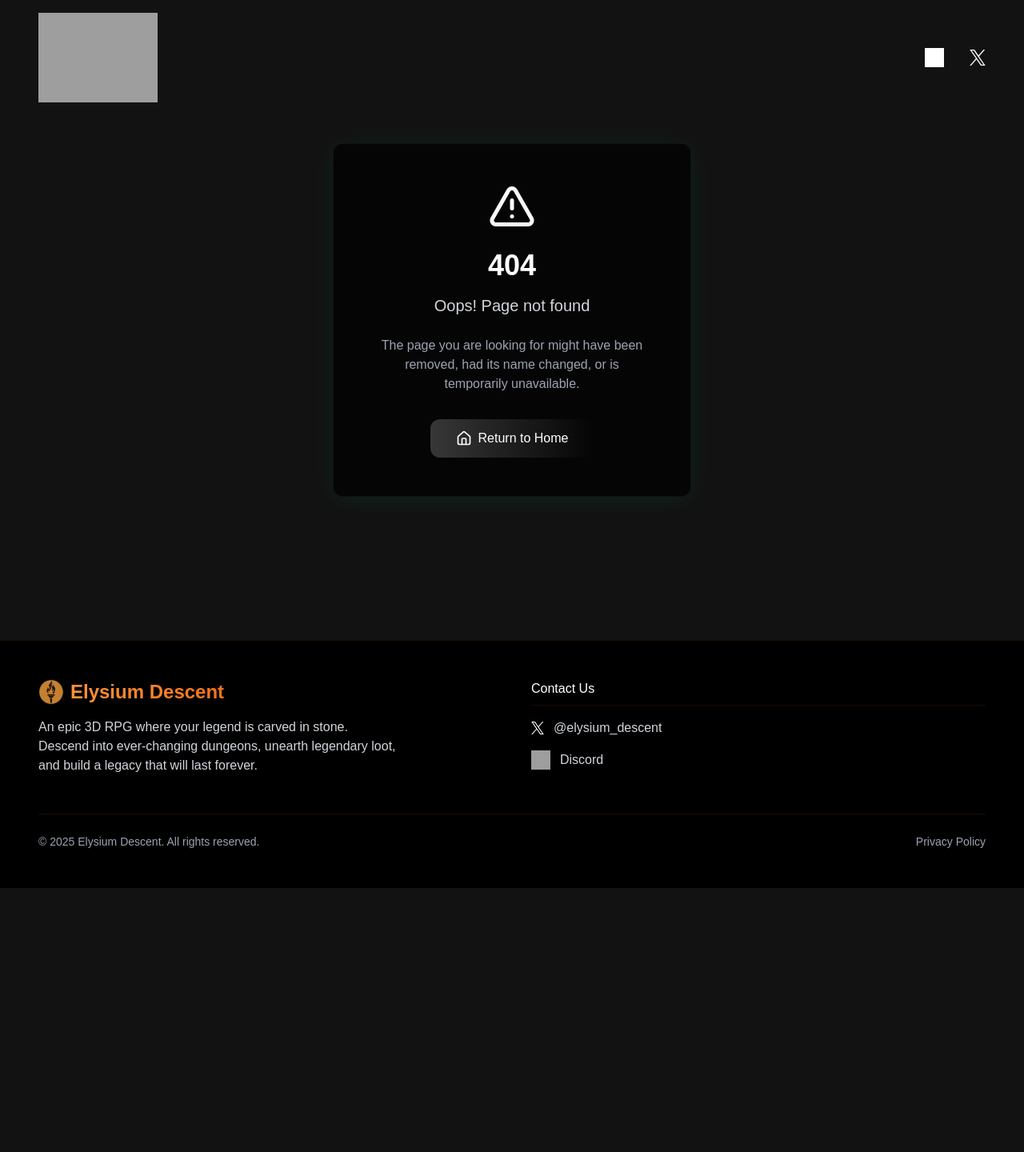
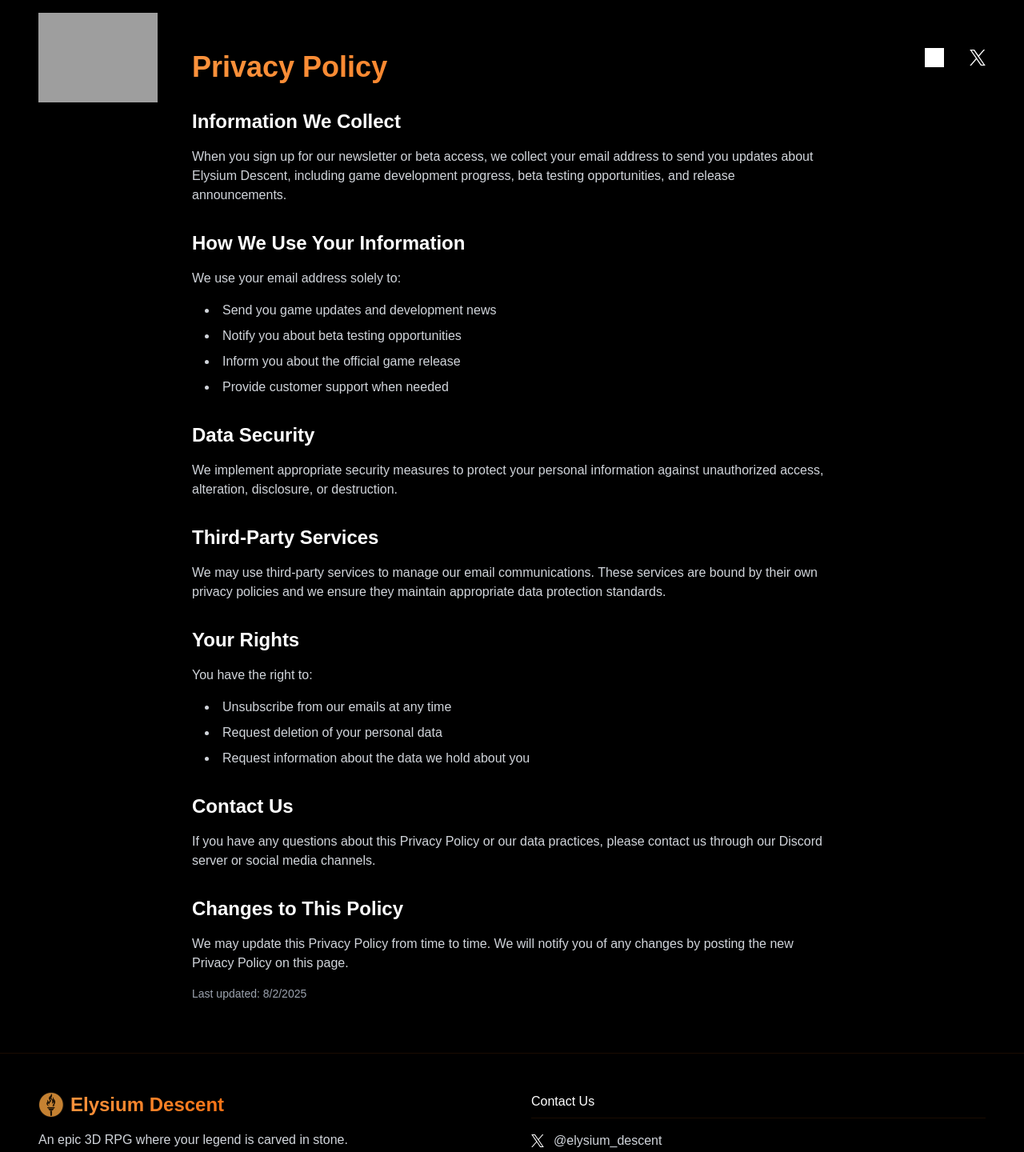
Before and after one commit to Sethee-IT-LTD/psk-services-146, a React (Vite) app: page /privacy-policy in a window 1280 px wide. Shown: the top 1440 px of the page at 80% size. Before the commit the page ends 1110 px from the top, so only its background shows below. Built offline with nearby package versions, Linux system fonts and the light colour scheme; grey boxes are pictures that could not be loaded; a web font is replaced by a local one.

Commit message:
Add Privacy Policy page
Create a new page for the Privacy Policy and link it in the footer.

```diff
--- a/src/App.tsx
+++ b/src/App.tsx
@@ -5,6 +5,7 @@ import { QueryClient, QueryClientProvider } from "@tanstack/react-query";
 import { BrowserRouter, Routes, Route } from "react-router-dom";
 import Index from "./pages/Index";
 import NotFound from "./pages/NotFound";
+import PrivacyPolicy from "./pages/PrivacyPolicy";
 import Navbar from "./components/Navbar";
 import Footer from "./components/Footer";
 
@@ -20,6 +21,7 @@ const App = () => (
         <main className="min-h-screen">
           <Routes>
             <Route path="/" element={<Index />} />
+            <Route path="/privacy-policy" element={<PrivacyPolicy />} />
             <Route path="*" element={<NotFound />} />
           </Routes>
         </main>
--- a/src/components/Footer.tsx
+++ b/src/components/Footer.tsx
@@ -88,12 +88,12 @@ const Footer = () => {
             © {new Date().getFullYear()} Elysium Descent. All rights reserved.
           </p>
           <div className="flex space-x-6 mt-4 md:mt-0">
-            <a
-              href="#"
+            <NavLink
+              to="/privacy-policy"
               className="text-gray-400 hover:text-orange-400 text-sm transition-colors"
             >
               Privacy Policy
-            </a>
+            </NavLink>
           </div>
         </div>
       </div>
--- /dev/null
+++ b/src/pages/PrivacyPolicy.tsx
@@ -0,0 +1,80 @@
+import React from "react";
+
+const PrivacyPolicy = () => {
+  return (
+    <div className="min-h-screen bg-black text-white">
+      <div className="max-w-4xl mx-auto px-6 md:px-12 py-16">
+        <h1 className="text-4xl font-bold bg-clip-text text-transparent bg-gradient-to-r from-orange-400 to-orange-500 mb-8">
+          Privacy Policy
+        </h1>
+
+        <div className="space-y-8 text-gray-300">
+          <section>
+            <h2 className="text-2xl font-semibold text-white mb-4">Information We Collect</h2>
+            <p className="mb-4">
+              When you sign up for our newsletter or beta access, we collect your email address to send you updates about Elysium Descent, including game development progress, beta testing opportunities, and release announcements.
+            </p>
+          </section>
+
+          <section>
+            <h2 className="text-2xl font-semibold text-white mb-4">How We Use Your Information</h2>
+            <p className="mb-4">
+              We use your email address solely to:
+            </p>
+            <ul className="list-disc list-inside space-y-2 ml-4">
+              <li>Send you game updates and development news</li>
+              <li>Notify you about beta testing opportunities</li>
+              <li>Inform you about the official game release</li>
+              <li>Provide customer support when needed</li>
+            </ul>
+          </section>
+
+          <section>
+            <h2 className="text-2xl font-semibold text-white mb-4">Data Security</h2>
+            <p className="mb-4">
+              We implement appropriate security measures to protect your personal information against unauthorized access, alteration, disclosure, or destruction.
+            </p>
+          </section>
+
+          <section>
+            <h2 className="text-2xl font-semibold text-white mb-4">Third-Party Services</h2>
+            <p className="mb-4">
+              We may use third-party services to manage our email communications. These services are bound by their own privacy policies and we ensure they maintain appropriate data protection standards.
+            </p>
+          </section>
+
+          <section>
+            <h2 className="text-2xl font-semibold text-white mb-4">Your Rights</h2>
+            <p className="mb-4">
+              You have the right to:
+            </p>
+            <ul className="list-disc list-inside space-y-2 ml-4">
+              <li>Unsubscribe from our emails at any time</li>
+              <li>Request deletion of your personal data</li>
+              <li>Request information about the data we hold about you</li>
+            </ul>
+          </section>
+
+          <section>
+            <h2 className="text-2xl font-semibold text-white mb-4">Contact Us</h2>
+            <p className="mb-4">
+              If you have any questions about this Privacy Policy or our data practices, please contact us through our Discord server or social media channels.
+            </p>
+          </section>
+
+          <section>
+            <h2 className="text-2xl font-semibold text-white mb-4">Changes to This Policy</h2>
+            <p className="mb-4">
+              We may update this Privacy Policy from time to time. We will notify you of any changes by posting the new Privacy Policy on this page.
+            </p>
+            <p className="text-gray-400 text-sm">
+              Last updated: {new Date().toLocaleDateString()}
+            </p>
+          </section>
+        </div>
+      </div>
+    </div>
+  );
+};
+
+export default PrivacyPolicy;
```
